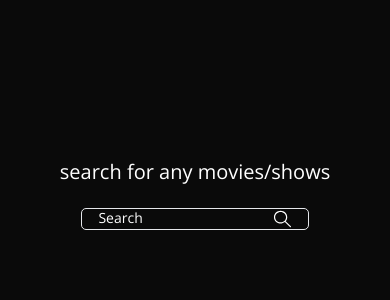
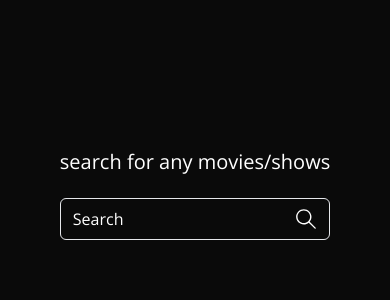
Before and after one commit to Massa-Albani4/movie-trailer-app, a React (Vite) app: page / in a window 390 px wide. Shown: the top 300 px of the page. Built offline with nearby package versions, Linux system fonts and the light colour scheme.

Commit message:
Update input styles for mobile

```diff
--- a/src/App.jsx
+++ b/src/App.jsx
@@ -18,15 +18,15 @@ function App() {
   return (
     <div className="flex h-screen w-full flex-col items-center justify-center bg-black font-body md:pt-10 lg:gap-6 lg:pt-4 xl:gap-10 xl:pt-0">
       <div className="flex flex-col items-center justify-center">
-        <h1 className="mb-[1.38rem] text-xl text-white sm:mb-4 sm:text-lg lg:mb-4 lg:text-2xl 2xl:mb-8 2xl:text-[2rem]">
+        <h1 className="mb-[1.38rem] text-xl text-white sm:mb-4 lg:mb-4 lg:text-2xl 2xl:mb-8 2xl:text-[2rem]">
           search for any movies/shows
         </h1>
         <div
-          className="text-light-green mb-14 flex w-[84%] cursor-pointer flex-row rounded-[5px] border-[1px] px-4 sm:mb-10 sm:h-8 sm:w-72 sm:px-3 md:mb-2 lg:mb-5 lg:w-80 xl:my-4 xl:mb-2 xl:h-10 xl:w-80 xl:rounded-md xl:px-4 xl:py-1"
+          className="text-light-green mb-14 flex w-full cursor-pointer flex-row rounded-md border-[1px] px-3 sm:mb-10 sm:h-10 md:mb-2 lg:mb-5 lg:w-80 xl:my-4 xl:mb-2 xl:h-10 xl:w-80 xl:rounded-md xl:px-4 xl:py-1"
           autoComplete="off"
         >
           <input
-            className="flex w-full items-center justify-center bg-transparent text-xs text-white placeholder:text-sm placeholder:text-white focus:outline-none focus:ring-0 sm:text-sm sm:placeholder:text-sm md:text-sm md:placeholder:text-sm lg:w-[28rem] lg:text-sm xl:w-full xl:text-lg xl:placeholder:text-lg 2xl:mb-[.13rem] 2xl:text-xl 2xl:placeholder:text-base"
+            className="my-2 flex w-full items-center justify-center bg-transparent text-base text-white placeholder:text-base placeholder:text-white focus:outline-none focus:ring-0 md:text-sm md:placeholder:text-sm lg:w-[28rem] lg:text-sm xl:w-full xl:text-lg xl:placeholder:text-lg 2xl:mb-[.13rem] 2xl:text-xl 2xl:placeholder:text-base"
             type="text"
             placeholder="Search"
             onChange={(e) => {
@@ -43,7 +43,7 @@ function App() {
             onClick={handleSearch}
           >
             <img
-              className="size-5 sm:mb-0 sm:mt-[.2rem] sm:size-4 lg:mt-0 lg:size-7 xl:size-6"
+              className="size-6 lg:mt-0 lg:size-7 xl:size-6"
               src={searchIcon}
               alt="Search icon"
             />
```
